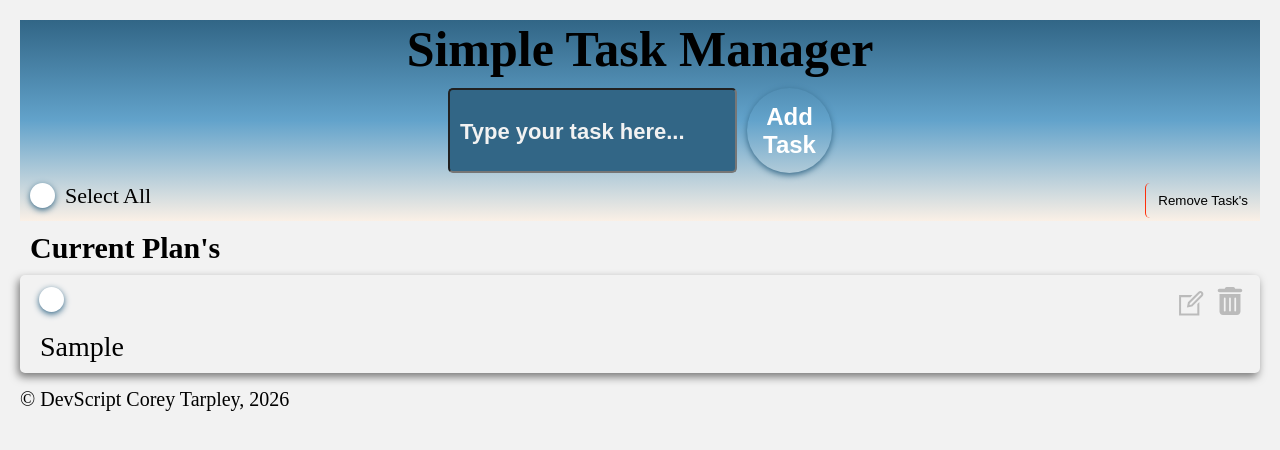
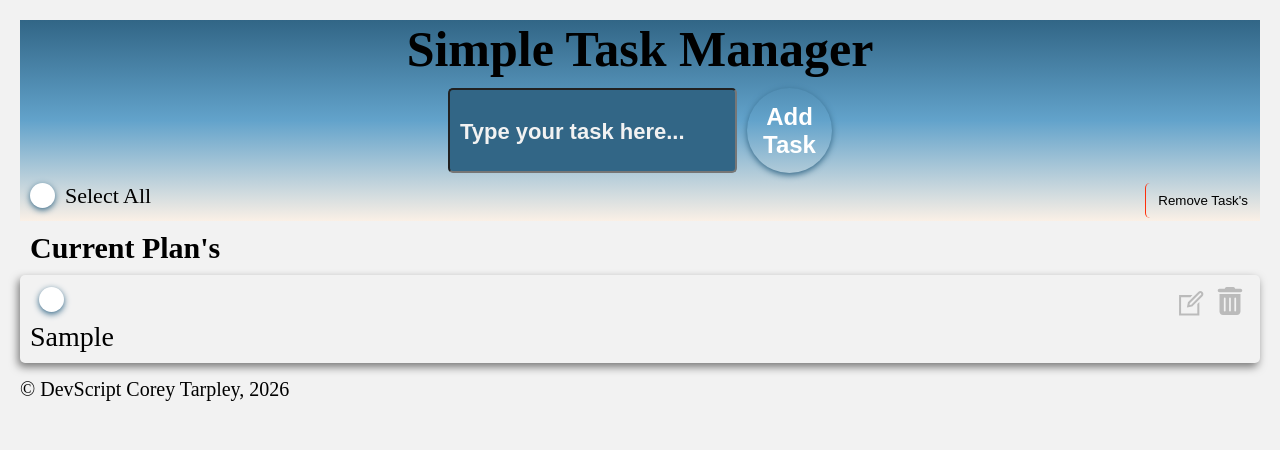
Before and after one commit to Developer-Tarpley/all-todos, a React app in the folder task-manager/: page / in a window 1280 px wide. Both pictures are taken after typing "Sample" into the empty fields and a click on the button "Add Task". Shown: the top 450 px of the page. Built offline with nearby package versions, Linux system fonts and the light colour scheme; the HTML template or start-up script is replaced by a standard one.

Commit message:
Establish an Edit functionality

```diff
--- a/task-manager/src/components/buttons/Delete_Button.jsx
+++ b/task-manager/src/components/buttons/Delete_Button.jsx
@@ -3,6 +3,10 @@ import { FaTrashCan } from "react-icons/fa6";
 
 export default function Delete_Button() {
     return <>
-        <FaTrashCan className="remove-task-button" />
+        <FaTrashCan
+            className="remove-task-button"
+            role="button"
+            tabIndex={1}
+        />
     </>
 }
--- a/task-manager/src/components/buttons/Edit_Button.jsx
+++ b/task-manager/src/components/buttons/Edit_Button.jsx
@@ -1,9 +1,36 @@
 import "./edit_button.css";
 import { LiaEdit } from "react-icons/lia";
 
-export default function Edit_Button() {
+export default function Edit_Button({
+    taskId,
+    setEditId,
+    setEditMode,
+    editMode
+}) {
+
+    const handleToggleEdit = (event) => {
+        let li = event.target.closest("li")
+        setEditMode(true);
+        setEditId(li.dataset.id);
+    }
+
     return <>
-        <LiaEdit className="edit-task-button" />
+        {
+            editMode ? // do this
+                <LiaEdit
+                    onClick={(event) => handleToggleEdit(event)}
+                    className="edit-task-button disabled"
+                    role="button"
+                    tabIndex={0}
+                />
+                : // else
+                <LiaEdit
+                    onClick={(event) => handleToggleEdit(event)}
+                    className="edit-task-button"
+                    role="button"
+                    tabIndex={0}
+                />
+        }
     </>
 
 }
--- a/task-manager/src/components/buttons/edit_button.css
+++ b/task-manager/src/components/buttons/edit_button.css
@@ -5,7 +5,12 @@
     font-weight: bold;
     font-size: 1.75rem;
 }
+
 .edit-task-button:hover{
     cursor: pointer;
     color: hsl(203, 50%, 59%);
 }
+
+.disabled{
+    display: none;
+}
--- a/task-manager/src/components/task-card/Task_Card.jsx
+++ b/task-manager/src/components/task-card/Task_Card.jsx
@@ -2,22 +2,72 @@ import "./task_card.css";
 import Delete_Button from "../buttons/Delete_Button";
 import Edit_Button from "../buttons/Edit_Button";
 import Custom_Checkbox from "../inputs/Custom_Checkbox"
+import { useEffect, useState } from "react";
 
-export default function Task_Card({ tasks }) {
-   return <ul className="task-list">
+
+export default function Task_Card({ tasks, updateTask }) {
+    const [editMode, setEditMode] = useState(false);
+    const [editId, setEditId] = useState(null);
+    const [taskUpdate, setTaskUpdate] = useState("")
+
+    const handleUpdate = (event) => {
+        event.preventDefault();
+
+        const updates = { text: taskUpdate }
+
+        updateTask(editId, updates)
+        setEditMode(false)
+    }
+
+    return <ul
+        className="task-list"
+    >
         {
+
             tasks.map(task =>
-                <div key={task.id} className="task-card">
-                    <div className="card-button-container">
-                        <Custom_Checkbox />
-                        <Edit_Button />
-                        <Delete_Button />
-                    </div>
-                    <li className="list-item">
-                        {task.text}
+
+                editMode && task.id === editId ? // do this
+                    <li
+                        key={task.id}
+                        data-id={task.id}
+                        className="task-card"
+                    >
+                        <div className="card-button-container">
+                            <Custom_Checkbox />
+                            <Edit_Button
+                                editMode={editMode}
+                                setEditMode={setEditMode}
+                                setEditId={setEditId}
+                                taskId={task.id}
+                            />
+                            <Delete_Button />
+                        </div>
+                        <form onSubmit={(event) => handleUpdate(event)}>
+                            <input onChange={(event) => setTaskUpdate(event.target.value)} type="text" defaultValue={task.text} />
+                            <button type="submit">save</button>
+                        </form>
                     </li>
-                </div>
-            )
+
+                    : // else do this
+
+                    <li
+                        key={task.id}
+                        data-id={task.id}
+                        className="task-card"
+                    >
+                        <div className="card-button-container">
+                            <Custom_Checkbox />
+                            <Edit_Button
+                                setEditMode={setEditMode}
+                                setEditId={setEditId}
+                                taskId={task.id}
+                            />
+                            <Delete_Button />
+                        </div>
+                        <span className="list-item">
+                            {task.text}
+                        </span>
+                    </li>)
         }
     </ul>
 
--- a/task-manager/src/pages/display/Display_Tasks.jsx
+++ b/task-manager/src/pages/display/Display_Tasks.jsx
@@ -4,14 +4,22 @@ import { useEffect } from "react";
 
 import Task_Card from "../../components/task-card/Task_Card";
 
-export default function ({ tasks }) {
+export default function ({
+    tasks,
+    updateTask,
+}) {
+
     useEffect(() => {
     }, [tasks]);
 
     return <>
         <h2 style={{
-            margin:"10px"
+            margin: "10px"
         }}>Current Plan's</h2>
-        <Task_Card tasks={tasks} />
+
+        <Task_Card
+            tasks={tasks}
+            updateTask={updateTask}
+        />
     </>
 }
--- a/task-manager/src/state/Use_Tasks.jsx
+++ b/task-manager/src/state/Use_Tasks.jsx
@@ -1,26 +1,35 @@
-import { useState, useCallback } from "react";
+import { useState, useCallback, use } from "react";
 import { crud } from "../utils/crud";
 import { storage } from "../utils/storage";
 import { Create_IDs } from "../utils/id_generator";
 export default function Use_Tasks() {
-    const [tasks, setTasks] = useState(()=>storage.get("tasks", []));
+    const [tasks, setTasks] = useState(() => storage.get("tasks", []));
 
-    const commit = useCallback((next)=>{
-        setTasks(next);
-        storage.set("tasks", next);
+    const commit = useCallback((fn) => {
+        setTasks(prev => {
+            const next = fn(prev);
+            storage.set("tasks", next);
+            return next;
+        });
     }, []);
 
-    const addTask = useCallback((text)=>{
+    const addTask = useCallback((text) => {
         let newTask = {
             id: Create_IDs(),
             text: text,
-            completed: false
-        }
-        commit(crud.create(tasks, newTask));
+            completed: false,
+        };
+        commit((prev) => crud.create(tasks, newTask));
     }, [tasks, commit]);
+
+    const updateTask = useCallback((id, updates) => {
+        commit(prev => crud.update(prev, id, updates));
+    }, [commit]);
+
 
     return {
         tasks,
         addTask,
+        updateTask,
     }
 }
--- a/task-manager/src/utils/Crud.js
+++ b/task-manager/src/utils/Crud.js
@@ -7,17 +7,16 @@ export const crud = {
         return tasks;
     },
     update: (tasks, id, updates) => {
-        return (
-            tasks.map(task=>{
-                task.id === id ? [...tasks, ...updates] : task;
-            })
+        return tasks.map(task =>
+            task.id === id ?
+                { ...task, ...updates } : task
         )
     },
     delete: (tasks, id) => {
-        return(
-            tasks.filter(task=>task.id !== id)
+        return (
+            tasks.filter(task => task.id !== id)
         )
-    }
+    },
 }
 
 /**
```
